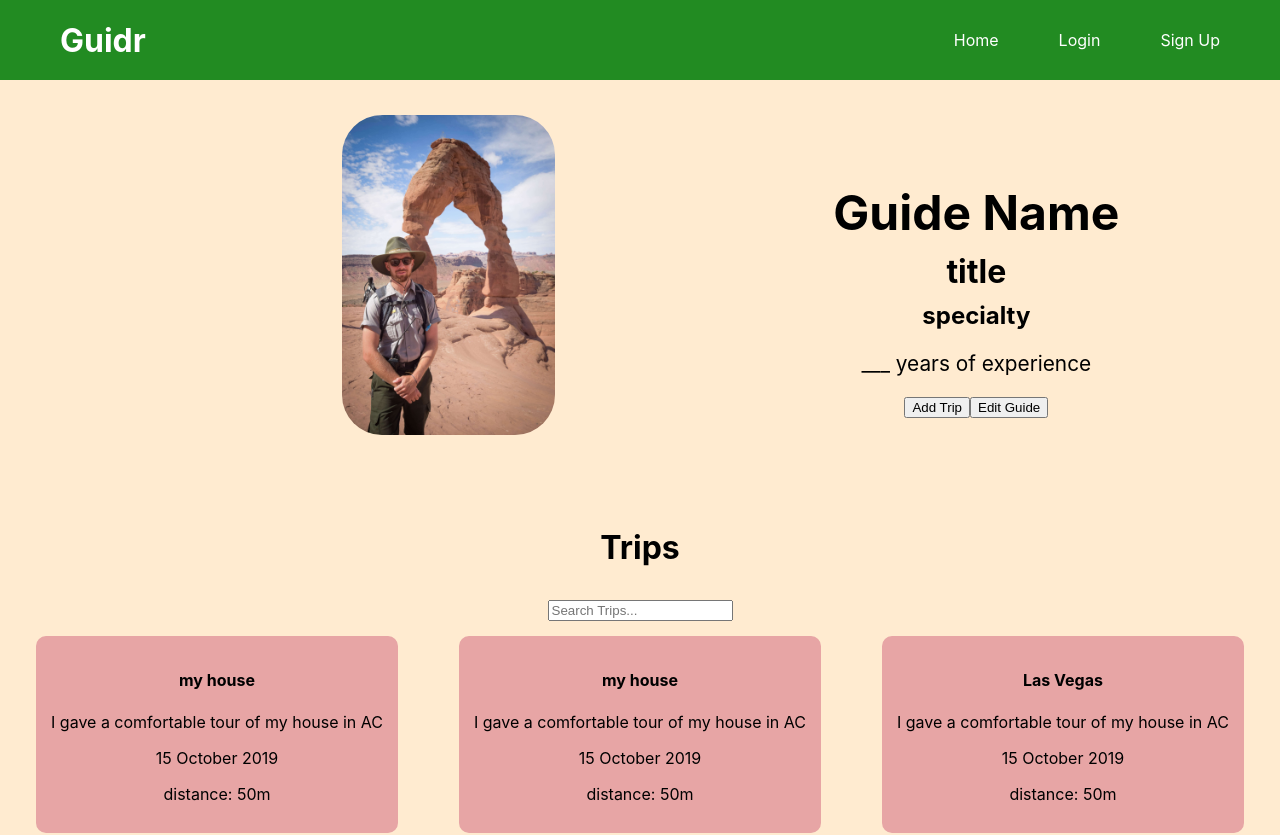
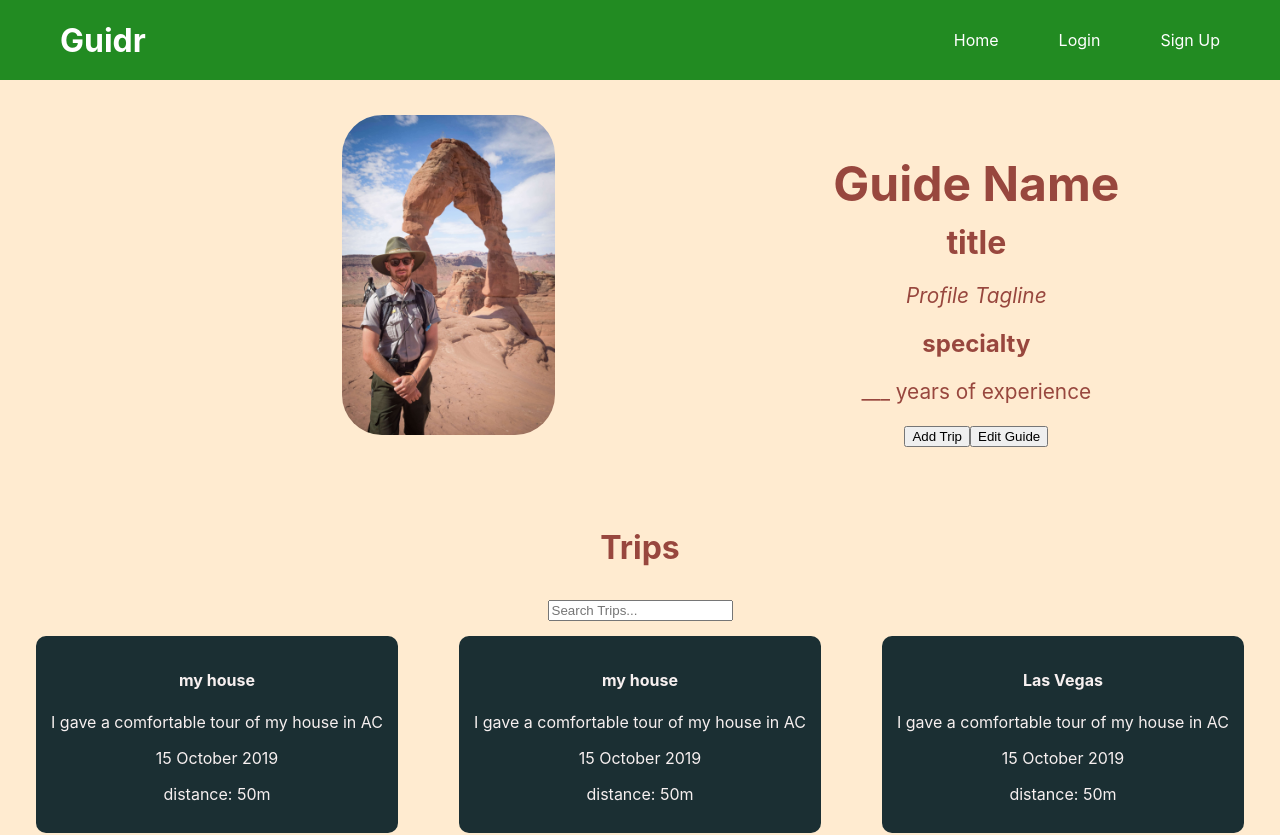
Before and after one commit to Build-Week-FT-Guidr/front-end, a React (Create React App) app in the folder guidr/: page /profile in a window 1280 px wide. Shown: the top 835 px of the page. Built offline with nearby package versions, Linux system fonts and the light colour scheme.

Commit message:
Update some styles

```diff
--- a/guidr/src/Components/Profile.js
+++ b/guidr/src/Components/Profile.js
@@ -118,6 +118,7 @@ const Profile = () => {
         <div className="guide-info-half">
           <h3 className="profile-name">Guide Name</h3>
           <h4 className="profile-title">title</h4>
+          <p className="tagline">Profile Tagline</p>
           <h4 className="profile-specialty">specialty</h4>
           <p>___ years of experience</p>
           <Link to="/newtrip">
--- a/guidr/src/sass/profile.scss
+++ b/guidr/src/sass/profile.scss
@@ -5,6 +5,7 @@
   justify-content: space-evenly;
   align-items: center;
   margin-bottom: 55px;
+  color: #98473e;
   .profile-name {
     font-size: 3rem;
     margin-bottom: 10px;
@@ -21,6 +22,10 @@
     font-size: 1.3rem;
   }
 
+  .tagline {
+    font-style: italic;
+  }
+
   .profile-pic-half {
     padding: 3% 0;
     width: 50%;
@@ -34,6 +39,7 @@
 
 .trips-section-title {
   font-size: 2rem;
+  color: #98473e;
 }
 .trips-container {
   display: flex;
@@ -41,18 +47,18 @@
   flex-wrap: wrap;
   padding-bottom: 4%;
   .trip-card {
-    background: #e7a5a5;
+    background: #1b2f33;
     padding: 13px 15px;
     border-radius: 10px;
     margin: 15px 25px;
 
     &:hover {
-      box-shadow: 1px 3px 3px #228b22;
+      box-shadow: 1px 3px 10px #152614;
     }
   }
 }
 
 a {
-  color: #000;
+  color: #f7f0f0;
   text-decoration: none;
 }
```
